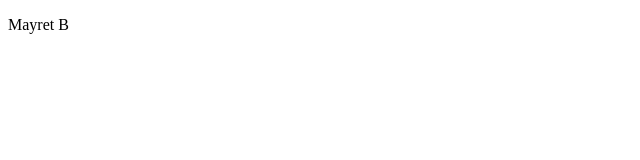
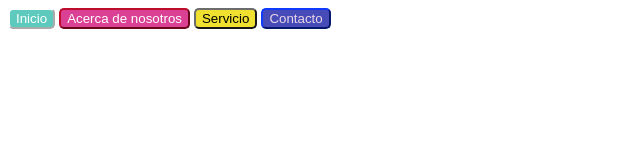
Before and after one commit to mbarrios3/TEST19-01, a plain HTML site: page index.html in a window 1280 px wide. Shown: the whole page, without its empty margins (0-640 px from the left). Drawn offline with Linux system fonts and the light colour scheme.

Commit message:
Práctica buttons MAYR-8

```diff
--- a/estilos.css
+++ b/estilos.css
@@ -217,3 +217,33 @@ p.navb{
     color: #fff;
     margin: 0;
 }*/
+
+/*Práctica de bottones MAYR-8*/
+
+button.boton1 {
+    background-color: #5ecabd;
+    border-color: #fff;
+    border-radius: 5px;
+    color: #fff;
+}
+
+button.boton2 {
+    background-color: #da4195;
+    border-color: #be0c2d;
+    border-radius: 5px;
+    color: #fff;
+}
+
+button.boton3 {
+    background-color: #f0e130;
+    border-color: #6c6c6c;
+    border-radius: 5px;
+    color: #000;
+}
+
+button.boton4 {
+    background-color: #474bb8;
+    border-color: #0d2cc0;
+    border-radius: 5px;
+    color: #ead7e7;
+}
--- a/index.html
+++ b/index.html
@@ -93,7 +93,6 @@
     -->
 
     <!--Práctica Thumbnail MAYR-6
-
     <div class="Thumbnail">
         <div class="ThumbnailIMG">
         </div>
@@ -101,11 +100,18 @@
     </div>
     -->
 
-    <!--Práctica nav-bar MAYR-7-->
-
+    <!--Práctica nav-bar MAYR-7
     <nav class="navbar">
     <p class="navb">Mayret B</p>
     </nav>
+    -->
+
+    <!--Práctica de bottones MAYR-8-->
+
+    <button class="boton1">Inicio</button>
+    <button class="boton2">Acerca de nosotros</button>
+    <button class="boton3">Servicio</button>
+    <button class="boton4">Contacto</button>
 
 </body>
 </html>
```
